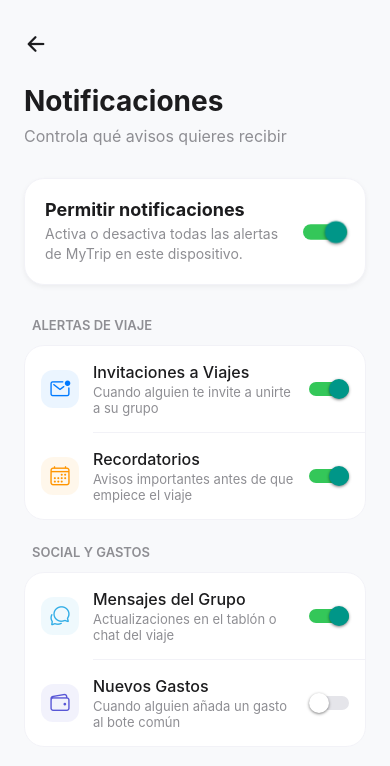
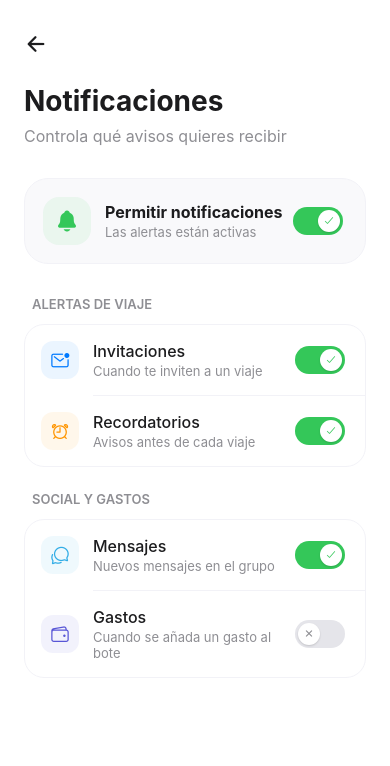
Before and after one commit to jorgemaqmig/MyTrip, a React Native app: screen /Notifications in a window 390 px wide. Shown: the top 766 px of the page. Built offline with nearby package versions, Linux system fonts and the light colour scheme; no server answers; what @react-native-google-signin/google-signin, react-native-calendars, react-native-worklets would draw is missing.

Commit message:
Diseño configuracion

```diff
--- a/src/screens/EditEmailScreen.tsx
+++ b/src/screens/EditEmailScreen.tsx
@@ -6,7 +6,8 @@ import {
   TextInput,
   TouchableOpacity,
   ActivityIndicator,
-  Alert
+  Alert,
+  ScrollView
 } from 'react-native';
 import { SafeAreaView } from 'react-native-safe-area-context';
 import { Ionicons } from '@expo/vector-icons';
@@ -51,12 +52,14 @@ const EditEmailScreen = () => {
 
   return (
     <SafeAreaView style={styles.container}>
-      <View style={styles.header}>
+      <ScrollView showsVerticalScrollIndicator={false} contentContainerStyle={styles.scrollContent}>
         <TouchableOpacity style={styles.backButton} onPress={() => navigation.goBack()}>
           <Ionicons name="arrow-back" size={24} color="#1C1C1E" />
         </TouchableOpacity>
-        <Text style={styles.headerTitle}>Correo Electrónico</Text>
-        <View style={{ width: 40 }} />
+
+        <View style={styles.headerSection}>
+          <Text style={styles.title}>Correo Electrónico</Text>
+          <Text style={styles.subtitle}>Gestiona tu dirección de contacto</Text>
         </View>
 
         <View style={styles.content}>
@@ -97,24 +100,34 @@ const EditEmailScreen = () => {
             </LinearGradient>
           </TouchableOpacity>
         </View>
+      </ScrollView>
     </SafeAreaView>
   );
 };
 
 const styles = StyleSheet.create({
   container: { flex: 1, backgroundColor: '#fff' },
-  header: {
-    flexDirection: 'row',
-    alignItems: 'center',
-    justifyContent: 'space-between',
-    paddingHorizontal: 16,
-    paddingVertical: 12,
-    borderBottomWidth: 1,
-    borderBottomColor: '#F2F2F7',
+  scrollContent: { padding: 24 },
+  backButton: {
+    marginBottom: 20,
+    width: 40,
+    height: 40,
+    justifyContent: 'center',
   },
-  backButton: { width: 40, height: 40, justifyContent: 'center' },
-  headerTitle: { fontSize: 18, fontWeight: 'bold', color: '#1C1C1E' },
-  content: { padding: 24 },
+  headerSection: {
+    marginBottom: 32,
+  },
+  title: {
+    fontSize: 28,
+    fontWeight: 'bold',
+    color: '#1C1C1E',
+    marginBottom: 8,
+  },
+  subtitle: {
+    fontSize: 16,
+    color: '#8E8E93',
+  },
+  content: { flex: 1 },
   infoBox: {
     flexDirection: 'row',
     backgroundColor: '#F0F8FF',
--- a/src/screens/EditProfileScreen.tsx
+++ b/src/screens/EditProfileScreen.tsx
@@ -7,7 +7,8 @@ import {
   TouchableOpacity,
   ActivityIndicator,
   Alert,
-  Image
+  Image,
+  ScrollView
 } from 'react-native';
 import { SafeAreaView } from 'react-native-safe-area-context';
 import { Ionicons } from '@expo/vector-icons';
@@ -89,7 +90,6 @@ const EditProfileScreen = () => {
     try {
       let photoURL = user?.photoURL;
 
-      // Si seleccionó una imagen nueva (que ahora es el string base64)
       if (imageUri && imageUri !== user?.photoURL) {
         photoURL = imageUri;
       }
@@ -111,12 +111,14 @@ const EditProfileScreen = () => {
 
   return (
     <SafeAreaView style={styles.container}>
-      <View style={styles.header}>
+      <ScrollView showsVerticalScrollIndicator={false} contentContainerStyle={styles.scrollContent}>
         <TouchableOpacity style={styles.backButton} onPress={() => navigation.goBack()}>
           <Ionicons name="arrow-back" size={24} color="#1C1C1E" />
         </TouchableOpacity>
-        <Text style={styles.headerTitle}>Editar Perfil</Text>
-        <View style={{ width: 40 }} />
+
+        <View style={styles.headerSection}>
+          <Text style={styles.title}>Editar Perfil</Text>
+          <Text style={styles.subtitle}>Actualiza tu información pública</Text>
         </View>
 
         <View style={styles.content}>
@@ -164,25 +166,35 @@ const EditProfileScreen = () => {
             </LinearGradient>
           </TouchableOpacity>
         </View>
+      </ScrollView>
     </SafeAreaView>
   );
 };
 
 const styles = StyleSheet.create({
   container: { flex: 1, backgroundColor: '#fff' },
-  header: {
-    flexDirection: 'row',
-    alignItems: 'center',
-    justifyContent: 'space-between',
-    paddingHorizontal: 16,
-    paddingVertical: 12,
-    borderBottomWidth: 1,
-    borderBottomColor: '#F2F2F7',
+  scrollContent: { padding: 24 },
+  backButton: {
+    marginBottom: 20,
+    width: 40,
+    height: 40,
+    justifyContent: 'center',
   },
-  backButton: { width: 40, height: 40, justifyContent: 'center' },
-  headerTitle: { fontSize: 18, fontWeight: 'bold', color: '#1C1C1E' },
-  content: { padding: 24 },
-  avatarSection: { alignItems: 'center', marginBottom: 40, marginTop: 20 },
+  headerSection: {
+    marginBottom: 32,
+  },
+  title: {
+    fontSize: 28,
+    fontWeight: 'bold',
+    color: '#1C1C1E',
+    marginBottom: 8,
+  },
+  subtitle: {
+    fontSize: 16,
+    color: '#8E8E93',
+  },
+  content: { flex: 1 },
+  avatarSection: { alignItems: 'center', marginBottom: 40 },
   avatarContainer: { position: 'relative' },
   avatarImage: { width: 120, height: 120, borderRadius: 60 },
   avatarGradient: { width: 120, height: 120, borderRadius: 60, justifyContent: 'center', alignItems: 'center' },
@@ -190,7 +202,7 @@ const styles = StyleSheet.create({
     position: 'absolute',
     bottom: 0,
     right: 0,
-    backgroundColor: '#1C1C1E',
+    backgroundColor: '#007AFF',
     width: 36,
     height: 36,
     borderRadius: 18,
--- a/src/screens/NotificationsScreen.tsx
+++ b/src/screens/NotificationsScreen.tsx
@@ -1,66 +1,82 @@
-import React, { useState } from 'react';
+import React, { useState, useRef, useEffect } from 'react';
 import {
   View,
   Text,
   StyleSheet,
   TouchableOpacity,
   ScrollView,
-  Switch,
-  Animated
+  Animated,
 } from 'react-native';
 import { SafeAreaView } from 'react-native-safe-area-context';
 import { Ionicons } from '@expo/vector-icons';
 import { useNavigation } from '@react-navigation/native';
 
+// ── Toggle personalizado ──
+const CustomToggle = ({ value, onToggle, disabled }: { value: boolean; onToggle: () => void; disabled?: boolean }) => {
+  const translateX = useRef(new Animated.Value(value ? 22 : 0)).current;
+  const bgAnim    = useRef(new Animated.Value(value ? 1 : 0)).current;
+
+  useEffect(() => {
+    Animated.parallel([
+      Animated.spring(translateX, { toValue: value ? 22 : 0, useNativeDriver: true, friction: 7, tension: 60 }),
+      Animated.timing(bgAnim, { toValue: value ? 1 : 0, useNativeDriver: false, duration: 200 }),
+    ]).start();
+  }, [value]);
+
+  const trackColor = bgAnim.interpolate({
+    inputRange: [0, 1],
+    outputRange: disabled ? ['#E5E5EA', '#E5E5EA'] : ['#E5E5EA', '#34C759'],
+  });
+
+  return (
+    <TouchableOpacity
+      activeOpacity={0.7}
+      onPress={() => { if (!disabled) onToggle(); }}
+      style={styles.toggleTouchable}
+    >
+      <Animated.View style={[styles.toggleTrack, { backgroundColor: trackColor }]}>
+        <Animated.View style={[styles.toggleThumb, { transform: [{ translateX }] }]}>
+          <Ionicons
+            name={value ? 'checkmark' : 'close'}
+            size={12}
+            color={disabled ? '#C7C7CC' : value ? '#34C759' : '#8E8E93'}
+          />
+        </Animated.View>
+      </Animated.View>
+    </TouchableOpacity>
+  );
+};
+
+// ── Pantalla ──
 const NotificationsScreen = () => {
   const navigation = useNavigation<any>();
 
-  // Estado principal
   const [notificationsEnabled, setNotificationsEnabled] = useState(true);
-
-  // Estados secundarios
   const [tripInvites, setTripInvites] = useState(true);
   const [messages, setMessages] = useState(true);
   const [reminders, setReminders] = useState(true);
   const [expenses, setExpenses] = useState(false);
 
-  const toggleMain = (value: boolean) => {
-    setNotificationsEnabled(value);
-    // Si se desactivan las generales, podríamos desactivar las demás o simplemente ignorarlas en la lógica.
-    // El usuario pidió que se queden en gris.
-  };
+  const disabled = !notificationsEnabled;
 
-  const NotificationOption = ({ icon, title, subtitle, value, onValueChange, color }: any) => {
-    const disabled = !notificationsEnabled;
-    return (
-      <View style={[styles.optionContainer, disabled && styles.optionDisabled]}>
-        <View style={[styles.iconContainer, { backgroundColor: disabled ? '#F2F2F7' : color + '15' }]}>
-          <Ionicons name={icon} size={22} color={disabled ? '#C7C7CC' : color} />
-        </View>
-        <View style={styles.optionContent}>
-          <Text style={[styles.optionTitle, disabled && { color: '#8E8E93' }]}>{title}</Text>
-          <Text style={[styles.optionSubtitle, disabled && { color: '#C7C7CC' }]}>{subtitle}</Text>
-        </View>
-        <Switch
-          trackColor={{ false: '#E5E5EA', true: '#34C759' }}
-          thumbColor="#fff"
-          ios_backgroundColor="#E5E5EA"
-          onValueChange={onValueChange}
-          value={value}
-          disabled={disabled}
-        />
+  const NotificationOption = ({ icon, title, subtitle, value, onToggle, color }: any) => (
+    <View style={[styles.optionRow, disabled && styles.optionDisabled]}>
+      <View style={[styles.iconBox, { backgroundColor: disabled ? '#F2F2F7' : color + '15' }]}>
+        <Ionicons name={icon} size={20} color={disabled ? '#C7C7CC' : color} />
       </View>
-    );
-  };
+      <View style={styles.optionText}>
+        <Text style={[styles.optionTitle, disabled && { color: '#C7C7CC' }]}>{title}</Text>
+        <Text style={[styles.optionSub, disabled && { color: '#D1D1D6' }]}>{subtitle}</Text>
+      </View>
+      <CustomToggle value={value} onToggle={onToggle} disabled={disabled} />
+    </View>
+  );
 
   return (
     <SafeAreaView style={styles.container}>
       <ScrollView showsVerticalScrollIndicator={false} contentContainerStyle={styles.scrollContent}>
-        {/* Cabecera unificada */}
-        <TouchableOpacity
-          style={styles.backButton}
-          onPress={() => navigation.goBack()}
-        >
+        {/* Cabecera */}
+        <TouchableOpacity style={styles.backButton} onPress={() => navigation.goBack()}>
           <Ionicons name="arrow-back" size={24} color="#1C1C1E" />
         </TouchableOpacity>
 
@@ -69,150 +85,161 @@ const NotificationsScreen = () => {
           <Text style={styles.subtitle}>Controla qué avisos quieres recibir</Text>
         </View>
 
-        {/* Interruptor Principal */}
-        <View style={styles.mainToggleContainer}>
-          <View style={styles.mainToggleContent}>
-            <Text style={styles.mainToggleTitle}>Permitir notificaciones</Text>
-            <Text style={styles.mainToggleSubtitle}>Activa o desactiva todas las alertas de MyTrip en este dispositivo.</Text>
+        {/* Master toggle */}
+        <View style={styles.masterCard}>
+          <View style={styles.masterLeft}>
+            <View style={[styles.masterIcon, { backgroundColor: notificationsEnabled ? '#34C75915' : '#F2F2F7' }]}>
+              <Ionicons
+                name={notificationsEnabled ? 'notifications' : 'notifications-off-outline'}
+                size={24}
+                color={notificationsEnabled ? '#34C759' : '#8E8E93'}
+              />
+            </View>
+            <View style={styles.masterTextBlock}>
+              <Text style={styles.masterTitle}>Permitir notificaciones</Text>
+              <Text style={styles.masterSub}>
+                {notificationsEnabled ? 'Las alertas están activas' : 'No recibirás ningún aviso'}
+              </Text>
+            </View>
           </View>
-          <Switch
-            trackColor={{ false: '#E5E5EA', true: '#34C759' }}
-            thumbColor="#fff"
-            ios_backgroundColor="#E5E5EA"
-            onValueChange={toggleMain}
-            value={notificationsEnabled}
-            style={{ transform: [{ scaleX: 1.1 }, { scaleY: 1.1 }] }}
-          />
+          <CustomToggle value={notificationsEnabled} onToggle={() => setNotificationsEnabled(v => !v)} />
         </View>
 
-        {/* Opciones Secundarias */}
+        {/* Alertas de Viaje */}
         <View style={styles.section}>
-          <Text style={[styles.sectionTitle, !notificationsEnabled && { color: '#C7C7CC' }]}>Alertas de Viaje</Text>
-          <View style={[styles.card, !notificationsEnabled && { borderColor: '#E5E5EA' }]}>
+          <Text style={[styles.sectionTitle, disabled && { color: '#D1D1D6' }]}>Alertas de Viaje</Text>
+          <View style={styles.card}>
             <NotificationOption
               icon="mail-unread-outline"
-              title="Invitaciones a Viajes"
-              subtitle="Cuando alguien te invite a unirte a su grupo"
+              title="Invitaciones"
+              subtitle="Cuando te inviten a un viaje"
               color="#007AFF"
               value={tripInvites}
-              onValueChange={setTripInvites}
+              onToggle={() => setTripInvites(v => !v)}
             />
-            <View style={styles.separator} />
+            <View style={styles.sep} />
             <NotificationOption
-              icon="calendar-outline"
+              icon="alarm-outline"
               title="Recordatorios"
-              subtitle="Avisos importantes antes de que empiece el viaje"
+              subtitle="Avisos antes de cada viaje"
               color="#FF9500"
               value={reminders}
-              onValueChange={setReminders}
+              onToggle={() => setReminders(v => !v)}
             />
           </View>
         </View>
 
+        {/* Social y Gastos */}
         <View style={styles.section}>
-          <Text style={[styles.sectionTitle, !notificationsEnabled && { color: '#C7C7CC' }]}>Social y Gastos</Text>
-          <View style={[styles.card, !notificationsEnabled && { borderColor: '#E5E5EA' }]}>
+          <Text style={[styles.sectionTitle, disabled && { color: '#D1D1D6' }]}>Social y Gastos</Text>
+          <View style={styles.card}>
             <NotificationOption
               icon="chatbubbles-outline"
-              title="Mensajes del Grupo"
-              subtitle="Actualizaciones en el tablón o chat del viaje"
+              title="Mensajes"
+              subtitle="Nuevos mensajes en el grupo"
               color="#32ADE6"
               value={messages}
-              onValueChange={setMessages}
+              onToggle={() => setMessages(v => !v)}
             />
-            <View style={styles.separator} />
+            <View style={styles.sep} />
             <NotificationOption
               icon="wallet-outline"
-              title="Nuevos Gastos"
-              subtitle="Cuando alguien añada un gasto al bote común"
+              title="Gastos"
+              subtitle="Cuando se añada un gasto al bote"
               color="#5856D6"
               value={expenses}
-              onValueChange={setExpenses}
+              onToggle={() => setExpenses(v => !v)}
             />
           </View>
         </View>
 
-        {!notificationsEnabled && (
-          <View style={styles.disabledInfo}>
-            <Ionicons name="information-circle-outline" size={20} color="#8E8E93" />
-            <Text style={styles.disabledInfoText}>
-              Las notificaciones están desactivadas. No recibirás ningún aviso en tu móvil.
+        {disabled && (
+          <View style={styles.infoBar}>
+            <Ionicons name="information-circle-outline" size={18} color="#8E8E93" />
+            <Text style={styles.infoBarText}>
+              Activa las notificaciones para poder configurar las opciones.
             </Text>
           </View>
         )}
-
       </ScrollView>
     </SafeAreaView>
   );
 };
 
+// ── Estilos ──
 const styles = StyleSheet.create({
-  container: { flex: 1, backgroundColor: '#F8F9FB' },
-  scrollContent: { padding: 24 },
-  backButton: {
-    marginBottom: 20,
-    width: 40,
-    height: 40,
-    justifyContent: 'center',
-  },
-  headerSection: {
-    marginBottom: 32,
-  },
-  title: {
-    fontSize: 28,
-    fontWeight: 'bold',
-    color: '#1C1C1E',
-    marginBottom: 8,
-  },
-  subtitle: {
-    fontSize: 16,
-    color: '#8E8E93',
-  },
+  container: { flex: 1, backgroundColor: '#fff' },
+  scrollContent: { padding: 24, paddingBottom: 40 },
+  backButton: { marginBottom: 20, width: 40, height: 40, justifyContent: 'center' },
+  headerSection: { marginBottom: 32 },
+  title: { fontSize: 28, fontWeight: 'bold', color: '#1C1C1E', marginBottom: 8 },
+  subtitle: { fontSize: 16, color: '#8E8E93' },
 
-  // Main Toggle
-  mainToggleContainer: {
+  // Master
+  masterCard: {
     flexDirection: 'row',
     alignItems: 'center',
-    backgroundColor: '#fff',
-    padding: 20,
-    borderRadius: 20,
+    justifyContent: 'space-between',
+    backgroundColor: '#F9F9FB',
+    padding: 18,
+    borderRadius: 24,
     marginBottom: 32,
     borderWidth: 1,
     borderColor: '#F2F2F7',
-    shadowColor: '#000',
-    shadowOffset: { width: 0, height: 2 },
-    shadowOpacity: 0.05,
-    shadowRadius: 5,
-    elevation: 2,
   },
-  mainToggleContent: { flex: 1, marginRight: 16 },
-  mainToggleTitle: { fontSize: 18, fontWeight: 'bold', color: '#1C1C1E', marginBottom: 4 },
-  mainToggleSubtitle: { fontSize: 14, color: '#8E8E93', lineHeight: 20 },
+  masterLeft: { flexDirection: 'row', alignItems: 'center', flex: 1 },
+  masterIcon: { width: 48, height: 48, borderRadius: 16, justifyContent: 'center', alignItems: 'center', marginRight: 14 },
+  masterTextBlock: { flex: 1 },
+  masterTitle: { fontSize: 16, fontWeight: 'bold', color: '#1C1C1E' },
+  masterSub: { fontSize: 13, color: '#8E8E93', marginTop: 2 },
 
   // Sections
   section: { marginBottom: 24 },
   sectionTitle: { fontSize: 13, fontWeight: '600', color: '#8E8E93', textTransform: 'uppercase', marginBottom: 12, marginLeft: 8 },
   card: { backgroundColor: '#fff', borderRadius: 20, overflow: 'hidden', borderWidth: 1, borderColor: '#F2F2F7' },
+  sep: { height: 1, backgroundColor: '#F2F2F7', marginLeft: 68 },
 
-  // Options
-  optionContainer: { flexDirection: 'row', alignItems: 'center', paddingVertical: 16, paddingHorizontal: 16 },
-  optionDisabled: { opacity: 0.6 },
-  iconContainer: { width: 38, height: 38, borderRadius: 12, justifyContent: 'center', alignItems: 'center', marginRight: 14 },
-  optionContent: { flex: 1, paddingRight: 10 },
+  // Option row
+  optionRow: { flexDirection: 'row', alignItems: 'center', paddingVertical: 16, paddingHorizontal: 16 },
+  optionDisabled: { opacity: 0.5 },
+  iconBox: { width: 38, height: 38, borderRadius: 12, justifyContent: 'center', alignItems: 'center', marginRight: 14 },
+  optionText: { flex: 1, paddingRight: 8 },
   optionTitle: { fontSize: 16, color: '#1C1C1E', fontWeight: '500' },
-  optionSubtitle: { fontSize: 13, color: '#8E8E93', marginTop: 2 },
-  separator: { height: 1, backgroundColor: '#F2F2F7', marginLeft: 68 },
+  optionSub: { fontSize: 13, color: '#8E8E93', marginTop: 2 },
+
+  // Custom toggle
+  toggleTouchable: { padding: 4 },
+  toggleTrack: {
+    width: 50,
+    height: 28,
+    borderRadius: 14,
+    justifyContent: 'center',
+    paddingHorizontal: 3,
+  },
+  toggleThumb: {
+    width: 22,
+    height: 22,
+    borderRadius: 11,
+    backgroundColor: '#fff',
+    justifyContent: 'center',
+    alignItems: 'center',
+    shadowColor: '#000',
+    shadowOffset: { width: 0, height: 1 },
+    shadowOpacity: 0.15,
+    shadowRadius: 2,
+    elevation: 3,
+  },
 
   // Info
-  disabledInfo: {
+  infoBar: {
     flexDirection: 'row',
-    backgroundColor: '#E5E5EA50',
+    backgroundColor: '#F2F2F7',
     padding: 16,
     borderRadius: 16,
-    marginTop: 8,
     alignItems: 'center',
+    gap: 10,
   },
-  disabledInfoText: { flex: 1, marginLeft: 12, fontSize: 14, color: '#8E8E93', lineHeight: 20 },
+  infoBarText: { flex: 1, fontSize: 14, color: '#8E8E93', lineHeight: 20 },
 });
 
 export default NotificationsScreen;
--- a/src/screens/SecurityScreen.tsx
+++ b/src/screens/SecurityScreen.tsx
@@ -57,15 +57,17 @@ const SecurityScreen = () => {
 
   return (
     <SafeAreaView style={styles.container}>
-      <View style={styles.header}>
+      <ScrollView showsVerticalScrollIndicator={false} contentContainerStyle={styles.scrollContent}>
         <TouchableOpacity style={styles.backButton} onPress={() => navigation.goBack()}>
           <Ionicons name="arrow-back" size={24} color="#1C1C1E" />
         </TouchableOpacity>
-        <Text style={styles.headerTitle}>Seguridad</Text>
-        <View style={{ width: 40 }} />
+
+        <View style={styles.headerSection}>
+          <Text style={styles.title}>Seguridad</Text>
+          <Text style={styles.subtitle}>Protege tu cuenta y tus datos</Text>
         </View>
 
-      <ScrollView contentContainerStyle={styles.content}>
+        <View style={styles.content}>
           {isGoogleUser ? (
             <View style={styles.googleUserContainer}>
               <LinearGradient
@@ -162,7 +164,7 @@ const SecurityScreen = () => {
               </TouchableOpacity>
             </View>
           )}
-
+        </View>
       </ScrollView>
     </SafeAreaView>
   );
@@ -170,18 +172,27 @@ const SecurityScreen = () => {
 
 const styles = StyleSheet.create({
   container: { flex: 1, backgroundColor: '#fff' },
-  header: {
-    flexDirection: 'row',
-    alignItems: 'center',
-    justifyContent: 'space-between',
-    paddingHorizontal: 16,
-    paddingVertical: 12,
-    borderBottomWidth: 1,
-    borderBottomColor: '#F2F2F7',
+  scrollContent: { padding: 24 },
+  backButton: {
+    marginBottom: 20,
+    width: 40,
+    height: 40,
+    justifyContent: 'center',
   },
-  backButton: { width: 40, height: 40, justifyContent: 'center' },
-  headerTitle: { fontSize: 18, fontWeight: 'bold', color: '#1C1C1E' },
-  content: { padding: 24 },
+  headerSection: {
+    marginBottom: 32,
+  },
+  title: {
+    fontSize: 28,
+    fontWeight: 'bold',
+    color: '#1C1C1E',
+    marginBottom: 8,
+  },
+  subtitle: {
+    fontSize: 16,
+    color: '#8E8E93',
+  },
+  content: { flex: 1 },
 
   // Google User Styles
   googleUserContainer: { alignItems: 'center' },
@@ -249,19 +260,6 @@ const styles = StyleSheet.create({
   saveButton: { borderRadius: 16, overflow: 'hidden', marginTop: 16 },
   gradientButton: { paddingVertical: 16, alignItems: 'center' },
   saveButtonText: { color: '#fff', fontSize: 16, fontWeight: 'bold' },
-
-  // Extra Section
-  extraSection: { marginTop: 40 },
-  sectionTitle: { fontSize: 14, fontWeight: 'bold', color: '#8E8E93', textTransform: 'uppercase', marginBottom: 16, marginLeft: 8 },
-  secondaryOption: {
-    flexDirection: 'row',
-    alignItems: 'center',
-    paddingVertical: 16,
-    paddingHorizontal: 8,
-    borderBottomWidth: 1,
-    borderBottomColor: '#F2F2F7',
-  },
-  secondaryOptionText: { flex: 1, fontSize: 16, color: '#1C1C1E', marginLeft: 12 },
 });
 
 export default SecurityScreen;
```
Lines whose indentation alone changed are shown as unchanged.
